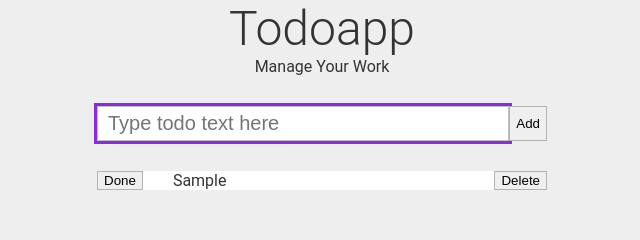
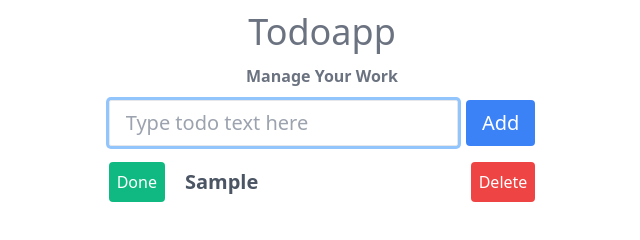
Before and after one commit to kflmattukz/todoapp, a website: page index.html in a window 1280 px wide. Both pictures are taken after typing "Sample" into the empty fields and a click on the button "Add". Shown: the whole page, without its empty margins (318-958 px from the left). Drawn offline with nearby package versions, Linux system fonts and the light colour scheme.

Commit message:
change the folder structure , change the UI little

```diff
--- a/index.html
+++ b/index.html
@@ -4,39 +4,40 @@
   <meta charset="UTF-8">
   <meta http-equiv="X-UA-Compatible" content="IE=edge">
   <meta name="viewport" content="width=device-width, initial-scale=1.0">
-  <link rel="stylesheet" href="style.css">
+  <link href="https://unpkg.com/tailwindcss@^2/dist/tailwind.min.css" rel="stylesheet">
+  <!-- <link rel="stylesheet" href="style.css"> -->
   <title>todoapp manage your work</title>
 </head>
 <body>
   <header>
-    <h2>Todoapp</h2>
-    <h3>Manage Your Work</h3>
+    <h2 class="text-center text-gray-500 text-4xl font-light my-3">Todoapp</h2>
+    <h3 class="text-center text-gray-500 font-semibold my-3">Manage Your Work</h3>
   </header>
 
-  <div class="container">
+  <div class="container md:w-1/3 sm:w-1/2 mx-auto my-3">
 
-    <form action="#" action="POST">
-      <input class="todo-input" type="text" name="todo" id="todo" placeholder="Type todo text here" autocomplete="off">
-      <button type="submit" class="btn btn--add">Add</button>
+    <form action="#" action="POST" class="flex">
+      <input class="todo-input py-2 px-4 text-xl flex-auto rounded-sm border border-black-300 outline-none focus:ring ring-blue-300 mr-2" type="text" name="todo" id="todo" placeholder="Type todo text here" autocomplete="off">
+      <button type="submit" class="py-2 px-4 rounded text-xl bg-blue-500 hover:bg-blue-600 text-white btn btn--add">Add</button>
     </form>
 
   </div>
 
-  <div class="container">
+  <div class="container md:w-1/3 sm:w-1/2 mx-auto my-3">
 
     <div class="todolist">
 
-      <!-- <div class="todo">
-        <button class="btn btn--done">Done</button>
-        <div class="todo-name">Todo 1</div>
-        <button class="btn btn--del">Delete</button>
+      <!-- <div class="todo flex items-center py-2">
+        <button class="btn p-2 btn--done bg-green-500 hover:bg-green-600 text-white">Done</button>
+        <div class="todo-name flex-auto pl-5 text-gray-600 font-semibold text-xl">Todo 1</div>
+        <button class="btn p-2 btn--del bg-red-500 hover:bg-red-600 text-white">Delete</button>
       </div> -->
 
     </div>
 
   </div>
 
-<script src="script.js"></script>
+<script src="./js/app.js"></script>
 
 </body>
 </html>
--- a/script.js
+++ b/js/app.js
@@ -36,7 +36,7 @@ const todo = {
     el.parentElement.remove();
   },
   done : function (el) {
-    el.nextElementSibling.classList.toggle('completed');
+    el.nextElementSibling.classList.toggle('line-through');
   },
   load : function (todos) {
     todos.map(item => {
@@ -48,9 +48,9 @@ const todo = {
 
 function templateTodo(id, text, completed) {
 
-  return `<div class="todo" id="${ id }">
-            <button class="btn btn--done">Done</button>
-            <div class="todo-name ${ completed ? 'completed' : '' }">${ text }</div>
-            <button class="btn btn--del">Delete</button>
+  return `<div class="todo flex items-center py-1" id="${ id }">
+            <button class="btn rounded p-2 btn--done bg-green-500 hover:bg-green-600 text-white">Done</button>
+            <div class="todo-name flex-auto pl-5 text-gray-600 font-semibold text-xl ${ completed ? 'line-through' : '' }">${ text }</div>
+            <button class="btn rounded p-2 btn--del bg-red-500 hover:bg-red-600 text-white">Delete</button>
           </div>`;
 }
```
Also changed, not shown: package.json (added, +23 -0 lines), css/style.css (renamed from style.css), data/todo.json (renamed from todo.json), 2 other files.
